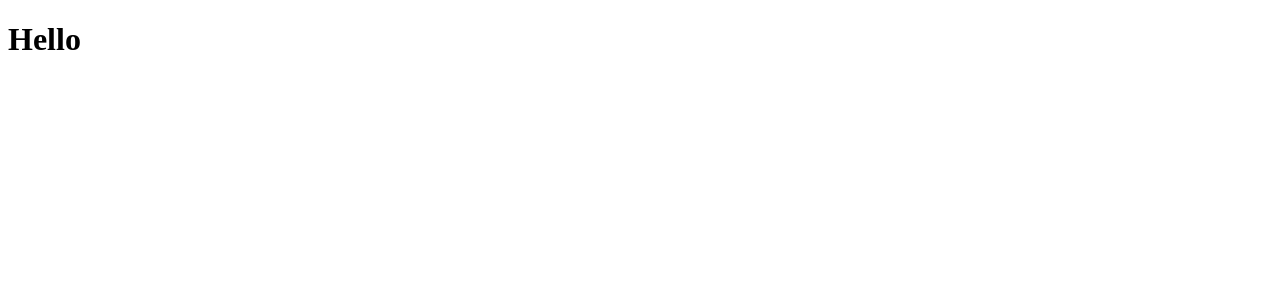
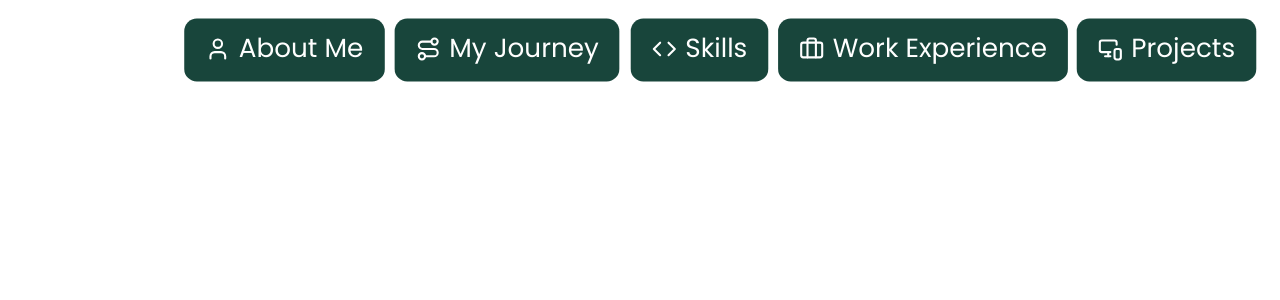
Before and after one commit to arnavg34/arnav.dev, a React (Vite) app in the folder react-ts/: page / in a window 1280 px wide. Shown: the top 300 px of the page. Built offline with nearby package versions, Linux system fonts and the light colour scheme.

Commit message:
navbar besides routing complete

```diff
--- a/react-ts/index.html
+++ b/react-ts/index.html
@@ -2,9 +2,8 @@
 <html lang="en">
   <head>
     <meta charset="UTF-8" />
-    <link rel="icon" type="image/svg+xml" href="/vite.svg" />
     <meta name="viewport" content="width=device-width, initial-scale=1.0" />
-    <title>Vite + React + TS</title>
+    <title>Arnav Gupta Portfolio</title>
   </head>
   <body>
     <div id="root">Not Rendered</div>
--- a/react-ts/package.json
+++ b/react-ts/package.json
@@ -11,6 +11,7 @@
     "preview": "vite preview"
   },
   "dependencies": {
+    "lucide-react": "^0.488.0",
     "prettier": "^3.5.3",
     "react": "^19.0.0",
     "react-dom": "^19.0.0"
--- a/react-ts/src/App.tsx
+++ b/react-ts/src/App.tsx
@@ -1,9 +1,11 @@
-
+import NavBar from "./NavBar";
 
 function App() {
 
   return (
-    <h1>Hello</h1>
+    <div>
+      <NavBar/>
+    </div>
   )
 }
 
--- /dev/null
+++ b/react-ts/src/NavBar.tsx
@@ -0,0 +1,38 @@
+import "./css/NavBar.css"
+import { User, Route, Code, Briefcase, MonitorSmartphone} from "lucide-react";
+export default function NavBar(){
+    return (
+      <div className="nav">
+        <button className="nav-button">
+          <div className="icon-text">
+          <User color="white" size={24} />
+          About Me
+          </div>
+        </button>
+        <button className="nav-button">
+          <div className="icon-text">
+            <Route color="white" size={24}/>
+            My Journey
+          </div>
+        </button>
+        <button className="nav-button">
+          <div className="icon-text">
+            <Code color="white" size={24}/>
+            Skills
+          </div>
+        </button>
+        <button className="nav-button">
+          <div className="icon-text">
+            <Briefcase color="white" size={24}/>
+            Work Experience
+          </div>
+        </button>
+        <button className="nav-button">
+          <div className="icon-text">
+              <MonitorSmartphone color="white" size={24}/>
+              Projects
+          </div>
+        </button>
+      </div>
+    );
+  };
--- /dev/null
+++ b/react-ts/src/css/NavBar.css
@@ -0,0 +1,38 @@
+.nav {
+    display: flex;
+    justify-content: flex-end;
+    gap: 20px;
+    margin-top: 20px;
+    margin-right: 20px;
+}
+.icon-text {
+    display: flex;
+    align-items: center;
+    justify-content: center;
+    gap: 0.5rem;
+}
+button {
+    font-family: inherit;
+    color:white ;
+    border: none;
+    background-color: #18453B;
+    text-align: center;
+    text-decoration: none;
+    font-size: 25px;
+    display: inline-block;
+    padding: 10px 20px;
+    border-radius: 12px;
+    transition: all 0.3s ease-in-out;
+    transform: scale(1.05);
+}
+.nav-button::after {
+    content: '';
+    display: block;
+    height: 2px;
+    width: 0%;
+    background: white;
+    transition: width 0.3s;
+  }
+  .nav-button:hover::after {
+    width: 100%;
+  }
--- /dev/null
+++ b/react-ts/src/index.css
@@ -0,0 +1,5 @@
+@import url('https://fonts.googleapis.com/css2?family=Poppins&family=Roboto:ital,wght@0,100..900;1,100..900&display=swap');
+
+body {
+  font-family: 'Poppins', 'Roboto', sans-serif;
+}
--- a/react-ts/src/main.tsx
+++ b/react-ts/src/main.tsx
@@ -1,10 +1,10 @@
 import { StrictMode } from 'react'
 import { createRoot } from 'react-dom/client'
-// import './index.css'
+import './index.css'
 import App from './App.tsx'
 
 createRoot(document.getElementById('root')!).render(
   <StrictMode>
     <App />
-  </StrictMode>,
+  </StrictMode>
 )
```
Also changed, not shown: 1 other file (tests, documents, lock files or other folders).
